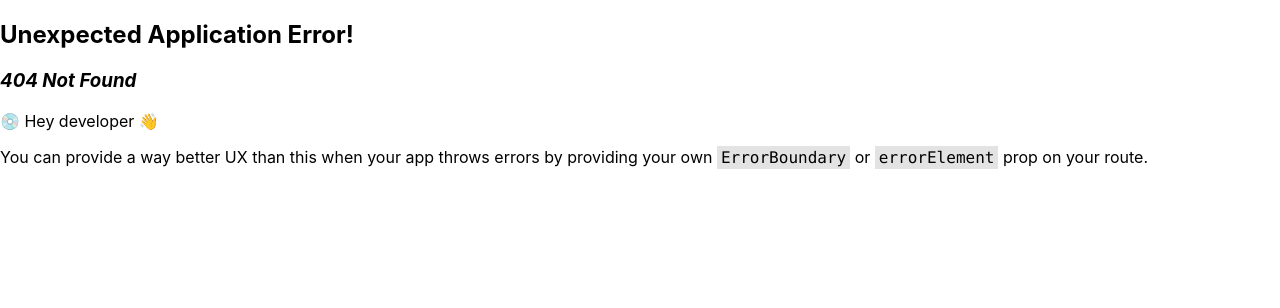
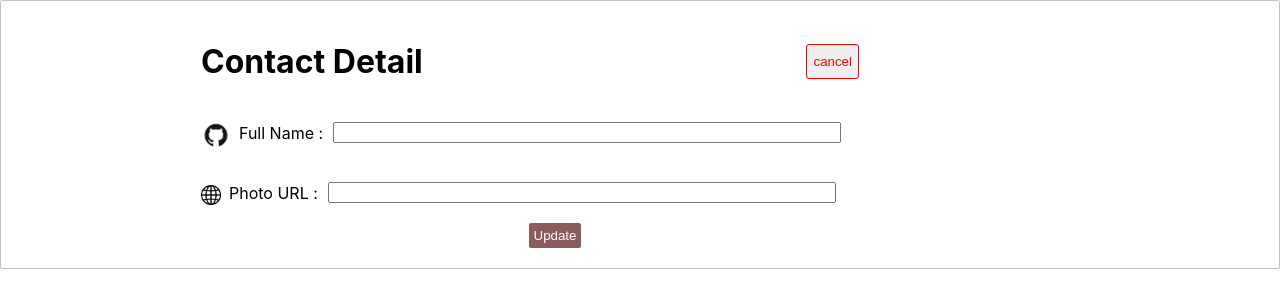
Before and after one commit to ayasha2001/expense_tracker_redux, a React (Create React App) app: page /profile in a window 1280 px wide. Before the commit this address had no page. Shown: the top 308 px of the page. Built offline with nearby package versions, Linux system fonts and the light colour scheme.

Commit message:
profile completion page implemented

```diff
--- a/src/components/auth/LoginSignup.js
+++ b/src/components/auth/LoginSignup.js
@@ -75,7 +75,7 @@ const LoginSignup = () => {
     }
     const json = await response.json();
     console.log("Login successful:", json.idToken);
-    localStorage.setItem(email, json.idToken);
+    localStorage.setItem("token", json.idToken);
     nav("/home")
     setEmail("");
     setPassword("");
--- /dev/null
+++ b/src/components/profile/CompleteProfile.css
@@ -0,0 +1,61 @@
+.main-prof-div {
+  justify-content: center;
+  /* width: 400px; */
+  margin: auto;
+  border: 1px solid rgb(197, 193, 193);
+  border-radius: 2px;
+  padding: 20px;
+  align-items: center;
+  padding-left: 200px;
+
+}
+
+.cancel{
+    height: 35px;
+    margin-right: 400px;
+    border: 1px solid red;
+    border-radius: 3px;
+    color: red;
+}
+
+.hb-container {
+  display: flex;
+  justify-content: space-between;
+  align-items: center;
+}
+
+img {
+  height: 30px;
+  width: 30px;
+  margin-right: 8px;
+  margin-top: 4px;
+}
+
+.web-ic {
+  height: 20px;
+  width: 20px;
+  margin-top: 4px;
+}
+
+.label-input {
+  display: flex;
+  height: 60px;
+  /* width: 300px; */
+  align-items: center;
+}
+
+.label-input label {
+  margin-right: 10px;
+}
+
+.label-input input {
+    width: 500px;
+  }
+.profile-form button{
+    margin-right: 350px;
+    background-color: rgb(139, 92, 92);
+    color: white;
+    padding: 5px;
+    border: 0;
+    border-radius: 2px;
+}
--- /dev/null
+++ b/src/components/profile/CompleteProfile.js
@@ -0,0 +1,95 @@
+import React, { useEffect, useState } from "react";
+import githubIC from "../../assets/github-ic.png";
+import webIC from "../../assets/web-ic.png";
+import "./CompleteProfile.css";
+import { useNavigate } from "react-router-dom";
+
+const CompleteProfile = () => {
+  const [name, setName] = useState("");
+  const [url, setUrl] = useState("");
+  const nav = useNavigate();
+  let token = localStorage.getItem("token");
+
+//   useEffect(() => {
+//     let token = localStorage.getItem("token");
+//     console.log(token)
+//   }, []);
+
+  const handleNameChange = (event) => {
+    setName(event.target.value);
+  };
+
+  const handleUrlChange = (event) => {
+    setUrl(event.target.value);
+  };
+
+  const handleSubmit = async (event) => {
+    event.preventDefault();
+    try {
+        console.log(token)
+      const response = await fetch(
+        "https://identitytoolkit.googleapis.com/v1/accounts:update?key=AIzaSyDqZwDjnF43ZY2c_T6j07yTFfJsQ1_09Rc",
+        {
+          method: "POST",
+          body: JSON.stringify({
+            idToken: token,
+            displayName: name,
+            photoUrl: url,
+            returnSecureToken: true,
+          }),
+          headers: {
+            "Content-Type": "application/json",
+          },
+        }
+      );
+
+      if (!response.ok) {
+        const errorData = await response.json();
+        console.error("profile update failed:", errorData.error.message);
+        return;
+      }
+
+      const data = await response.json();
+      console.log(data)
+      setName("");
+      setUrl("");
+    } catch (error) {
+      console.error("profile update failed:", error.message);
+    }
+  };
+
+  const handleCancel = () => {
+    nav("/home");
+  };
+
+  return (
+    <div className="main-prof-div">
+      <div className="hb-container">
+        <h1>Contact Detail</h1>
+        <button className="cancel" onClick={handleCancel}>
+          cancel
+        </button>
+      </div>
+      <form onSubmit={handleSubmit} className="profile-form">
+        <div className="label-input">
+          <img src={githubIC} />
+          <label>Full Name :</label>
+          <input
+            type="text"
+            onChange={handleNameChange}
+            value={name}
+            required
+          />
+        </div>
+        <div className="label-input">
+          <img src={webIC} className="web-ic" />
+          <label>Photo URL :</label>
+          <input type="text" onChange={handleUrlChange} value={url} required />
+        </div>
+        <button type="submit">Update</button>
+      </form>
+    </div>
+  );
+};
+
+export default CompleteProfile;
--- a/src/pages/HomePage.js
+++ b/src/pages/HomePage.js
@@ -1,11 +1,25 @@
-import React from 'react'
+import React from "react";
+import {useNavigate} from "react-router-dom";
 
 const HomePage = () => {
+
+  const nav = useNavigate()
+
+  const handleClick = () => {
+    nav("/profile")
+  }
+
   return (
     <div>
-        <h1>Welcome to Expense Tracker</h1>
+      <h1>Welcome to Expense Tracker</h1>
+      <button
+        style={{ backgroundColor: "rgb(139, 92, 92)", color: "white" }}
+        onClick={handleClick}
+      >
+        your profile is incomplete. Complete now
+      </button>
     </div>
-  )
-}
+  );
+};
 
-export default HomePage
+export default HomePage;
```
Also changed, not shown: src/index.js (+11 -6 lines), src/assets/github-ic.png (added), src/assets/web-ic.png (added).
